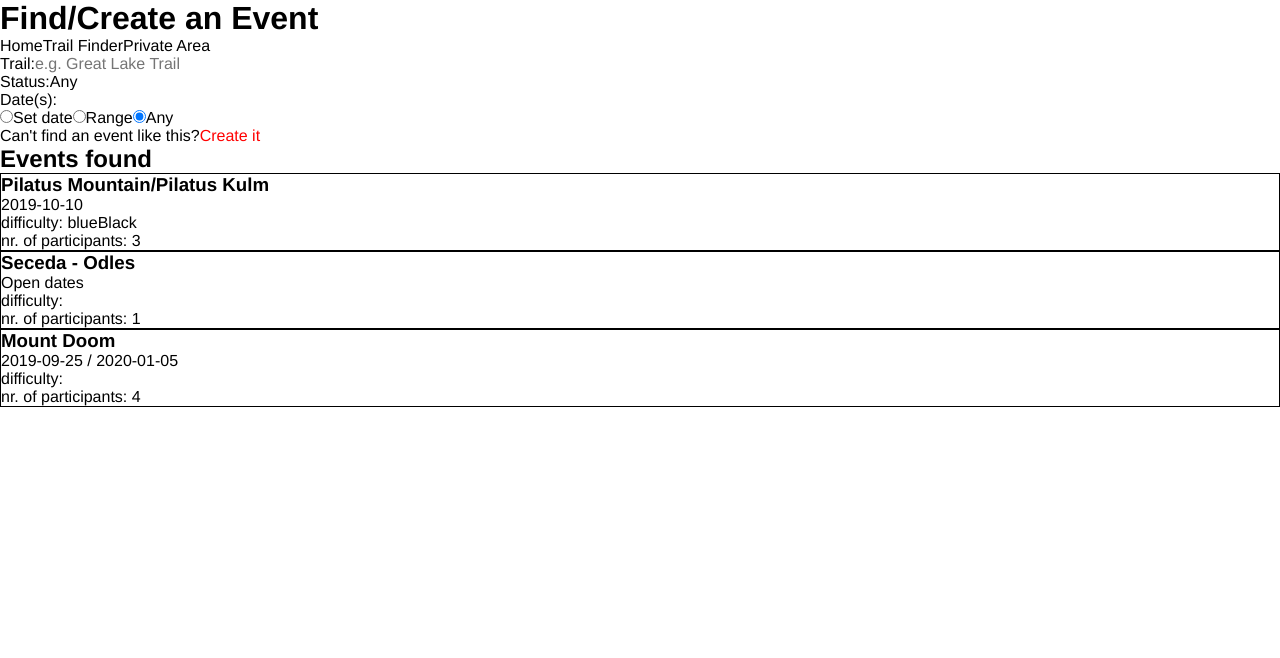
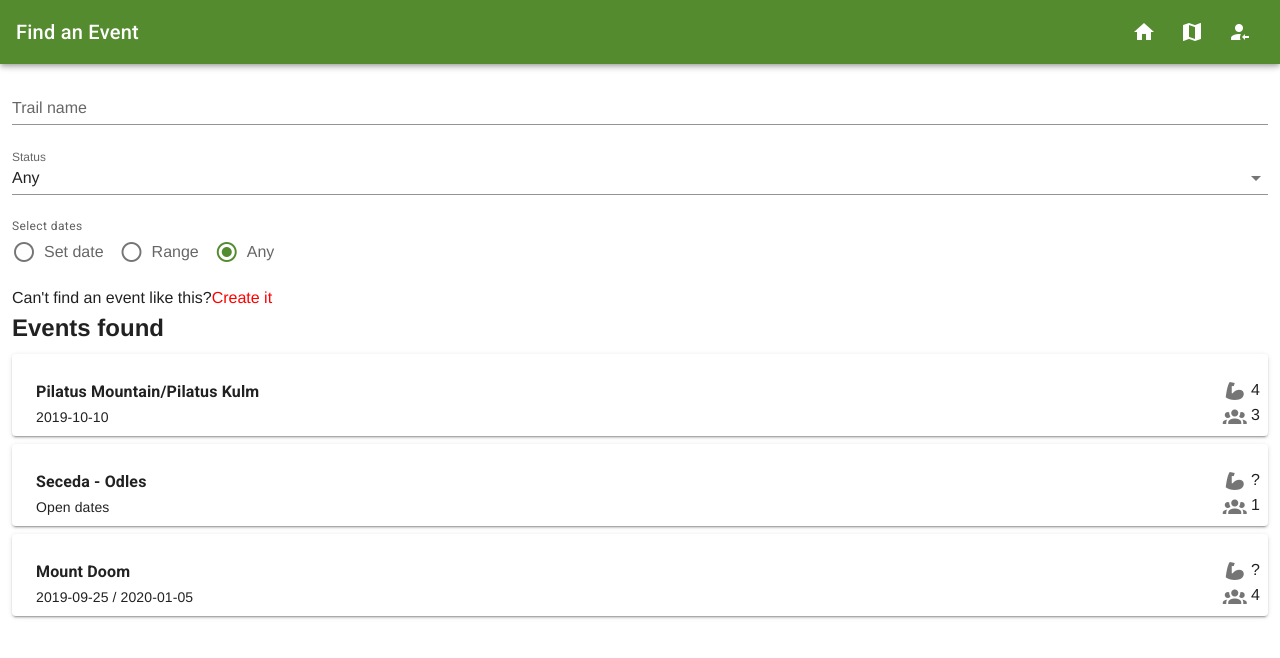
Before and after one commit to Pintec10/Trail_Buddy-Hiking_app, a Vue app: page /event_finder in a window 1280 px wide. Shown: the top 658 px of the page. Built offline with nearby package versions, Linux system fonts and the light colour scheme.

Commit message:
started Vuetify, done trail_info and part event_info

```diff
--- a/src/App.vue
+++ b/src/App.vue
@@ -1,5 +1,5 @@
 <template>
-  <div id="app">
+  <v-app id="app">
     <!--<div id="nav">
       <router-link to="/">Home |</router-link>
       <router-link to="/trail_finder">TrailF |</router-link>
@@ -7,7 +7,7 @@
       <router-link to="/private">Private</router-link>
     </div>-->
     <router-view :logged="logged" />
-  </div>
+  </v-app>
 </template>
 
 
@@ -15,7 +15,7 @@
 export default {
   data() {
     return {
-      logged: true //SET TO FALSE AT THE END
+      logged: false //SET TO FALSE AT THE END
     };
   }
 };
--- a/src/components/header_nav.vue
+++ b/src/components/header_nav.vue
@@ -1,20 +1,47 @@
 <template>
-  <div>
-    <!--<router-link v-if="$route.params.detail" :to="'/' + $route.params.detail + '_finder'">Back</router-link>-->
+  <v-app-bar app fixed dark class="light-green darken-3">
     <button v-if="$route.params.detail" v-on:click="goBack">Back</button>
-    <h1>{{pageTitle}}</h1>
+    <h1 class="title">{{pageTitle}}</h1>
+    <div class="flex-grow-1"></div>
     <div>
       <!--v-if="!$route.params.detail"-->
-      <button v-if="pageID !== 'home'" v-on:click="navigate('/')">Home</button>
-      <button v-if="pageID !== 'trail_finder'" v-on:click="navigate('/trail_finder')">Trail Finder</button>
-      <button v-if="pageID !== 'event_finder'" v-on:click="navigate('/event_finder')">Event Finder</button>
-      <button
+      <v-btn class="flex-shrink-1" icon v-if="pageID !== 'home'" v-on:click="navigate('/')">
+        <v-icon>mdi-home</v-icon>
+      </v-btn>
+      <v-btn
+        class="flex-shrink-1"
+        icon
+        v-if="pageID !== 'trail_finder'"
+        v-on:click="navigate('/trail_finder')"
+      >
+        <v-icon>mdi-map</v-icon>
+      </v-btn>
+      <v-btn
+        class="flex-shrink-1"
+        icon
+        v-if="pageID !== 'event_finder'"
+        v-on:click="navigate('/event_finder')"
+      >
+        <v-icon>mdi-calendar-month</v-icon>
+      </v-btn>
+      <v-btn
+        class="flex-shrink-1"
+        icon
         v-if="pageID !== 'private' && logged === true"
         v-on:click="navigate('/private')"
-      >Private Area</button>
-      <button v-if="pageID !== 'private' && logged === false" v-on:click="navigate('/login')">Login</button>
+      >
+        <v-icon>mdi-account-circle</v-icon>
+      </v-btn>
+      <v-btn
+        class="flex-shrink-1"
+        icon
+        v-if="pageID !== 'private' && logged === false"
+        v-on:click="navigate('/login')"
+      >
+        <v-icon>mdi-account-arrow-left</v-icon>
+      </v-btn>
     </div>
-  </div>
+  </v-app-bar>
 </template>
 
 <script>
--- a/src/components/result_tile.vue
+++ b/src/components/result_tile.vue
@@ -1,20 +1,27 @@
 <template>
-  <div style="border: 1px solid black">
-    <div>
+  <v-card ripple class="pa-2 my-2">
+    <div class="d-flex justify-space-between">
       <div>
-        <h3>{{singleResult.name}}</h3>
-        <!--<p class="to-fix" v-if="pageID==='trail_finder'">(optional: distance from spot)</p>-->
-        <p v-if="pageID===('event_finder' || 'private')">{{displayEventDate}}</p>
+        <v-card-title class="subtitle-1 font-weight-bold pb-0">{{singleResult.name}}</v-card-title>
+        <v-card-text class="py-0" v-if="pageID===('event_finder' || 'private')">{{displayEventDate}}</v-card-text>
+        <v-card-text class="py-0" v-if="pageID===('trail_finder')">{{singleResult.location}}</v-card-text>
       </div>
-      <div>
-        <p>difficulty: {{singleResult.difficulty}}</p>
-        <p class="to-fix" v-if="pageID==='trail_finder'">nr. of events: XX</p>
-        <p
-          v-if="pageID===('event_finder' || 'private')"
-        >nr. of participants: {{displayParticipantsNumber}}</p>
+      <div class="d-flex flex-column flex-shrink-0 justify-end">
+        <div>
+          <v-icon>mdi-arm-flex</v-icon>
+          {{difficultyCalculator}}
+        </div>
+        <div v-if="pageID==='trail_finder'">
+          <v-icon>mdi-calendar-text</v-icon>
+          <span class="to-fix">XX</span>
+        </div>
+        <div v-if="pageID===('event_finder' || 'private')">
+          <v-icon>mdi-account-group</v-icon>
+          {{displayParticipantsNumber}}
+        </div>
       </div>
     </div>
-  </div>
+  </v-card>
 </template>
 
 <script>
@@ -43,10 +50,30 @@ export default {
 
     displayParticipantsNumber() {
       return this.singleResult.participantsList.length;
+    },
+
+    difficultyCalculator() {
+      switch (this.singleResult.difficulty) {
+        case "dblack":
+          return 5;
+        case "blueBlack":
+          return 4;
+        case "blue":
+          return 3;
+        case "greenBlue":
+          return 2;
+        case "green":
+          return 1;
+        default:
+          return "?";
+      }
     }
   }
 };
 </script>
 
 <style>
+.v-card__title {
+  word-break: normal !important;
+}
 </style>
--- a/src/components/search_box.vue
+++ b/src/components/search_box.vue
@@ -1,60 +1,63 @@
 <template>
   <div>
-    <form action="#">
+    <v-form>
       <div>
-        <label for="search-trail">Trail:</label>
-        <input
-          type="text"
+        <v-text-field
+          label="Trail name"
           name="search-trail"
           id="search-trail"
           placeholder="e.g. Great Lake Trail"
           v-model="searchParams.inputTrail"
           v-on:keyup="changeInput"
         />
-        <!--ADD v-on!!-->
-      </div>
-      <div>
-        <label for="search-status">Status:</label>
-        <select
+
+        <!--<label for="search-status">Status:</label>-->
+        <v-select
+          label="Status"
+          :items="statusOptions"
+          item-text="text"
+          item-value="value"
           name="search-status"
           id="search-status"
           v-model="searchParams.inputStatus"
           v-on:change="changeInput"
         >
-          <option value="status-any">Any</option>
+          <v-item value="status-any">Any</v-item>
           <option value="status-proposed">Proposed</option>
           <option value="status-decided">Decided</option>
-        </select>
+        </v-select>
       </div>
       <div>
-        <legend>Date(s):</legend>
-        <input
+        <p class="caption mb-0 grey--text text--darken-2">Select dates</p>
+        <v-radio-group class="mt-0" row v-model="searchParams.inputDateType">
+          <v-radio
+            color="light-green darken-3"
+            label="Set date"
             type="radio"
             name="search-date-type"
             value="date-type-set"
             id="date-type-set"
-          v-model="searchParams.inputDateType"
             v-on:change="changeInput"
           />
-        <label for="date-type-set">Set date</label>
-        <input
+          <v-radio
+            color="light-green darken-3"
+            label="Range"
             type="radio"
             name="search-date-type"
             value="date-type-range"
             id="date-type-range"
-          v-model="searchParams.inputDateType"
             v-on:change="changeInput"
           />
-        <label for="date-type-range">Range</label>
-        <input
+          <v-radio
+            color="light-green darken-3"
+            label="Any"
             type="radio"
             name="search-date-type"
             value="date-type-any"
             id="date-type-any"
-          v-model="searchParams.inputDateType"
             v-on:change="changeInput"
           />
-        <label for="date-type-any">Any</label>
+        </v-radio-group>
       </div>
       <div v-if="searchParams.inputDateType !== 'date-type-any'">
         <label for="search-date-start">
@@ -79,7 +82,7 @@
           v-on:change="changeInput"
         />
       </div>
-    </form>
+    </v-form>
   </div>
 </template>
 
@@ -95,7 +98,21 @@ export default {
         inputDateType: "date-type-any",
         inputDateStart: "",
         inputDateEnd: ""
+      },
+      statusOptions: [
+        {
+          text: "Any",
+          value: "status-any"
+        },
+        {
+          text: "Proposed",
+          value: "status-proposed"
+        },
+        {
+          text: "Decided",
+          value: "status-decided"
         }
+      ]
     };
   },
 
--- a/src/views/event_finder.vue
+++ b/src/views/event_finder.vue
@@ -3,6 +3,8 @@
     <div>
       <HeaderNav :pageID="pageID" :pageTitle="pageTitle" :logged="logged" />
     </div>
+    <v-content>
+      <div class="pa-3">
         <div>
           <SearchBox v-on:inputChanged="updateInput($event)" />
         </div>
@@ -16,6 +18,8 @@
         <div>
           <ResultsList :resultsList="eventList" :pageID="pageID" :searchParams="searchParams" />
         </div>
+      </div>
+    </v-content>
   </div>
 </template>
 
@@ -35,7 +39,7 @@ export default {
   data() {
     return {
       pageID: "event_finder",
-      pageTitle: "Find/Create an Event",
+      pageTitle: "Find an Event",
       searchParams: {
         inputTrail: "",
         inputStatus: "status-any",
--- a/src/views/event_info.vue
+++ b/src/views/event_info.vue
@@ -43,7 +43,7 @@ export default {
   data() {
     return {
       pageID: "event_finder",
-      pageTitle: "Event Information",
+      pageTitle: "Event Info",
       displayedItem: {}
     };
   },
--- a/src/views/trail_finder.vue
+++ b/src/views/trail_finder.vue
@@ -1,19 +1,48 @@
 <template>
   <div>
     <HeaderNav :pageID="pageID" :pageTitle="pageTitle" :logged="logged" />
-    <div>
-      <h2>Choose a spot and a max. distance</h2>
-      <div>
-        <span>
-          Maximum distance:
-          <input type="range" name="max-dist" min="20" max="200" v-model="maxDist" />
-          {{milesToKm(maxDist)}} km
-          <button v-on:click="getTrails">Find Trails</button>
-        </span>
+    <v-content>
+      <div class="pa-3">
+        <div>
+          <h2
+            class="subtitle-2 font-weight-bold text-center my-2"
+          >Pin a spot on the map and choose a maximum distance, then push "Find Trails"</h2>
+          <div>
+            <div>
+              <p class="pa-0 ma-0 caption">Max distance:</p>
+              <v-form class="d-flex mt-0 pt-0">
+                <v-slider
+                  class="mt-0 pt-0"
+                  name="max-dist"
+                  min="5"
+                  max="200"
+                  v-model="maxDist"
+                  color="light-green darken-3"
+                  track-color="light-green lighten-3"
+                >
+                  <template v-slot:append>
+                    <p class="text-no-wrap body-2">{{milesToKm(maxDist)}} km</p>
+                  </template>
+                </v-slider>
+                <div>
+                  <v-btn
+                    dark
+                    class="ml-2"
+                    color="light-green darken-3"
+                    ripple
+                    rounded
+                    x-small
+                    v-on:click="getTrails"
+                  >Find Trails</v-btn>
+                </div>
+              </v-form>
+            </div>
+          </div>
+        </div>
+        <div id="mapid" class="mb-3"></div>
+        <ResultsList :resultsList="trailList" :pageID="pageID" />
       </div>
-    </div>
-    <div id="mapid"></div>
-    <ResultsList :resultsList="trailList" :pageID="pageID" />
+    </v-content>
   </div>
 </template>
 
@@ -32,13 +61,13 @@ export default {
     return {
       pageID: "trail_finder",
       pageTitle: "Find a Trail",
-      maxDist: 20,
+      maxDist: 5,
       selectedSpot: {
         lat: 0,
         lon: 0
       },
       trailList: [
-        /*{
+        {
           id: 7003941,
           name: "Pilatus Mountain/Pilatus Kulm",
           type: "Featured Hike",
@@ -97,7 +126,7 @@ export default {
           conditionStatus: "Unknown",
           conditionDetails: null,
           conditionDate: "1970-01-01 00:00:00"
-        }*/
+        }
       ]
     };
   },
@@ -163,5 +192,6 @@ export default {
 <style>
 #mapid {
   height: 300px;
+  z-index: 0;
 }
 </style>
--- a/src/views/trail_info.vue
+++ b/src/views/trail_info.vue
@@ -56,7 +56,7 @@ export default {
   data() {
     return {
       pageID: "trail_finder",
-      pageTitle: "Trail Information",
+      pageTitle: "Trail Info",
       displayedItem: {}
     };
   },
```
Lines whose indentation alone changed are shown as unchanged.
